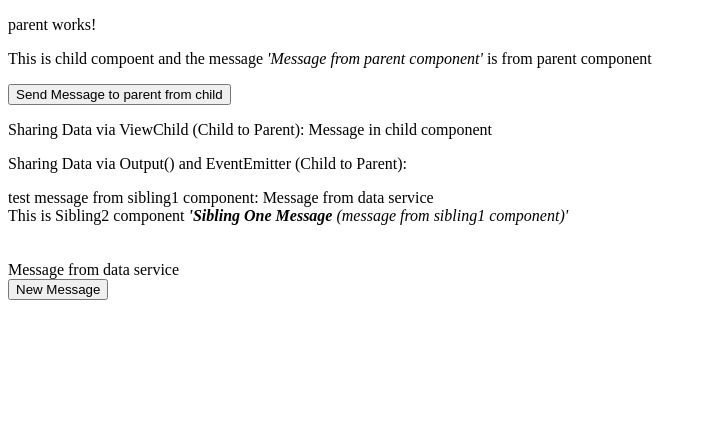
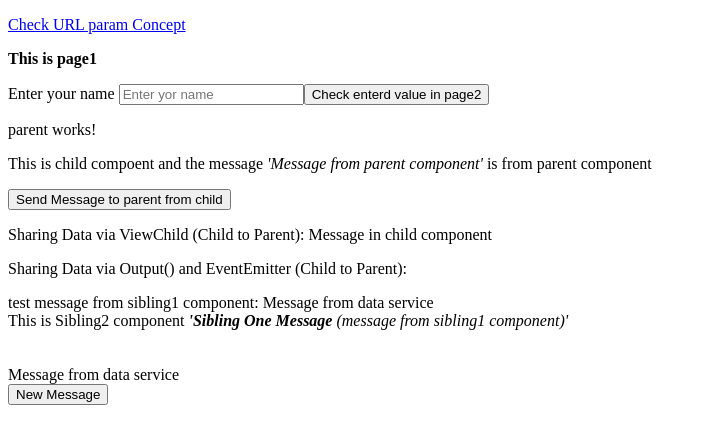
Before and after one commit to SrikrushnaP/angular-data-sharing, an Angular app: page /page1 in a window 1280 px wide. Before the commit this address led to /. Shown: the top 444 px of the page, without its empty margins (0-707 px from the left). Built offline with nearby package versions, Linux system fonts and the light colour scheme.

Commit message:
Pass param throug URL param

```diff
--- a/src/app/app-routing.module.ts
+++ b/src/app/app-routing.module.ts
@@ -1,7 +1,14 @@
 import { NgModule } from '@angular/core';
 import { RouterModule, Routes } from '@angular/router';
+import { Page1Component } from './page1/page1.component';
+import { Page2Component } from './page2/page2.component';
 
-const routes: Routes = [];
+const routes: Routes = [
+  { path: "", redirectTo: "/", pathMatch: "full" },
+  { path: "page1", component: Page1Component },
+  { path: "page2/:name", component: Page2Component },
+
+];
 
 @NgModule({
   imports: [RouterModule.forRoot(routes)],
--- a/src/app/app.component.html
+++ b/src/app/app.component.html
@@ -1 +1,5 @@
+<p>
+    <span><a [routerLink]="['/page1']">Check URL param Concept</a></span>
+</p>
+<router-outlet></router-outlet>
 <app-parent></app-parent>
--- a/src/app/app.module.ts
+++ b/src/app/app.module.ts
@@ -3,6 +3,8 @@ import { BrowserModule } from '@angular/platform-browser';
 
 import { AppRoutingModule } from './app-routing.module';
 import { AppComponent } from './app.component';
+import { Page1Component } from './page1/page1.component';
+import { Page2Component } from './page2/page2.component';
 import { ChildComponent } from './parent/child/child.component';
 import { ParentComponent } from './parent/parent.component';
 import { Sibling1Component } from './parent/sibling1/sibling1.component';
@@ -14,7 +16,9 @@ import { Sibling2Component } from './parent/sibling2/sibling2.component';
     ParentComponent,
     ChildComponent,
     Sibling1Component,
-    Sibling2Component
+    Sibling2Component,
+    Page1Component,
+    Page2Component
   ],
   imports: [
     BrowserModule,
--- /dev/null
+++ b/src/app/page1/page1.component.html
@@ -0,0 +1,4 @@
+<p><strong>This is page1</strong></p>
+Enter your name
+<input type="text" id="name" #name  placeholder="Enter yor name">
+<button (click)="onSearch(name.value)">Check enterd value in page2</button>
--- /dev/null
+++ b/src/app/page1/page1.component.ts
@@ -0,0 +1,17 @@
+import { Component, OnInit } from "@angular/core";
+import { Router } from "@angular/router";
+
+@Component({
+    selector: 'app-page1',
+    templateUrl: './page1.component.html'
+})
+
+export class Page1Component implements OnInit {
+    constructor(private router: Router){}
+
+    ngOnInit(){}
+
+    onSearch(name: string) {
+        this.router.navigate(['/page2', name])
+     }
+}
--- /dev/null
+++ b/src/app/page2/page2.component.ts
@@ -0,0 +1,16 @@
+import { Component, OnInit } from "@angular/core";
+import { ActivatedRoute } from "@angular/router";
+
+@Component({
+    selector: 'app-page2',
+    template: `This is page2: {{name}} (Data from previous component)`
+})
+
+export class Page2Component implements OnInit{
+    name: string;
+    constructor(private route: ActivatedRoute){
+        this.name = this.route.snapshot.params.name;
+    }
+
+    ngOnInit(){}
+}
```
